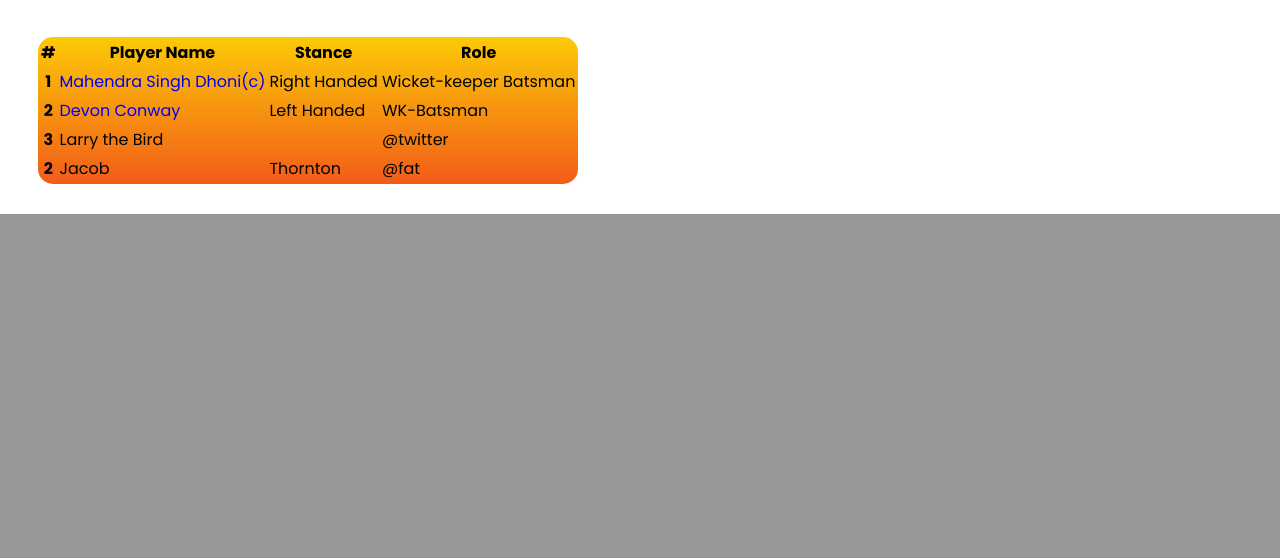
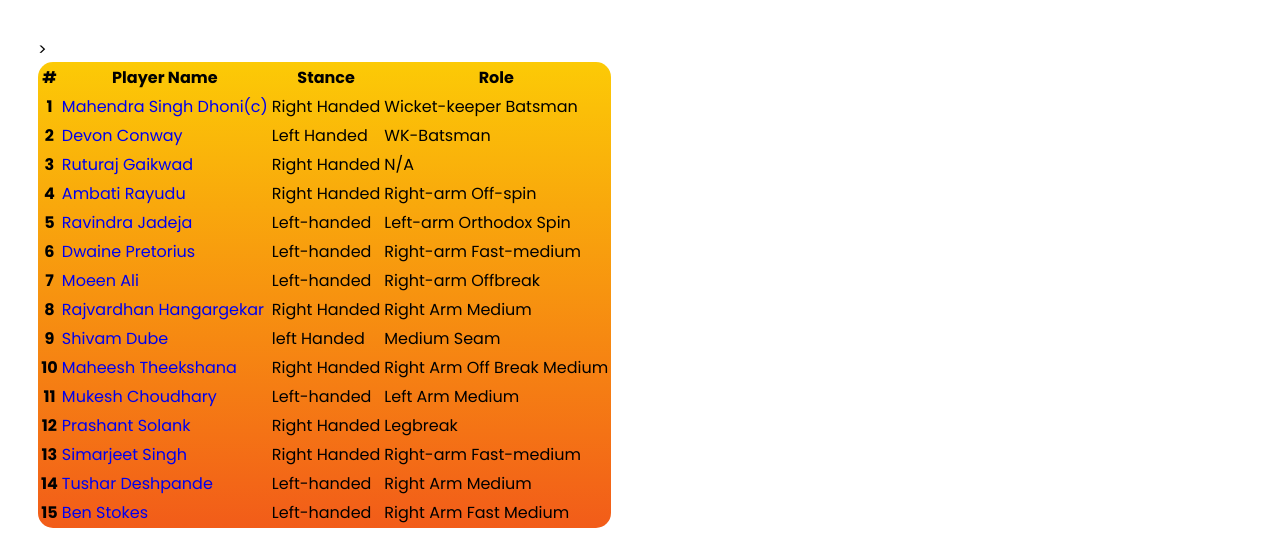
Before and after one commit to HariomTripathi/final-year-project, a Flask app: page /csk in a window 1280 px wide. Shown: the part 1154-1712 px from the top of the page. Before the commit the page ends 1368 px from the top, so only its background shows below. Run offline with Flask 2, Linux system fonts and the light colour scheme; parts of the project's set-up code (start-up, migrations or seed data) failed here and were passed over; some libraries are stand-ins or nearby versions.

Commit message:
csk updates

```diff
--- a/templates/csk.html
+++ b/templates/csk.html
@@ -178,15 +178,98 @@
                 </tr>
                 <tr>
                     <th scope="row">3</th>
-                    <td colspan="2">Larry the Bird</td>
-                    <td>@twitter</td>
+                    <td><a href="https://www.iplt20.com/teams/chennai-super-kings/squad-details/5443">Ruturaj Gaikwad</a></td>
+                    <td>Right Handed</td>
+
+                    <td>N/A</td>
                 </tr>
                 <tr>
-                    <th scope="row">2</th>
-                    <td>Jacob</td>
-                    <td>Thornton</td>
-                    <td>@fat</td>
+                    <th scope="row">4</th>
+                    <td><a href="https://www.iplt20.com/teams/chennai-super-kings/squad-details/100">Ambati Rayudu</a></td>
+                    <td>Right Handed</td>
+
+                    <td>Right-arm Off-spin</td>
+                </tr>>
+                <tr>
+                    <th scope="row">5</th>
+                    <td><a href="https://www.iplt20.com/teams/chennai-super-kings/squad-details/9">Ravindra Jadeja</a></td>
+                    <td> Left-handed</td>
+
+                    <td> Left-arm Orthodox Spin</td>
                 </tr>
+                <tr>
+                    <th scope="row">6</th>
+                    <td><a href="https://www.iplt20.com/teams/chennai-super-kings/squad-details/20573">Dwaine Pretorius</a></td>
+                    <td> Left-handed</td>
+
+                    <td>Right-arm Fast-medium</td>
+                </tr>
+                <tr>
+                    <th scope="row">7</th>
+                    <td><a href="https://www.iplt20.com/teams/chennai-super-kings/squad-details/1735">Moeen Ali</a></td>
+                    <td> Left-handed</td>
+
+                    <td>Right-arm Offbreak</td>
+                </tr>
+                <tr>
+                    <th scope="row">8</th>
+                    <td><a href="https://www.iplt20.com/teams/chennai-super-kings/squad-details/20571">Rajvardhan Hangargekar</a></td>
+                    <td>Right Handed</td>
+
+                    <td>Right Arm Medium</td>
+                </tr>
+                <tr>
+                    <th scope="row">9</th>
+                    <td><a href="https://www.iplt20.com/teams/chennai-super-kings/squad-details/5431">Shivam Dube</a></td>
+                    <td>left Handed</td>
+
+                    <td>Medium Seam</td>
+                </tr>
+                <tr>
+                    <th scope="row">10</th>
+                    <td><a href="https://www.iplt20.com/teams/chennai-super-kings/squad-details/20570">Maheesh Theekshana</a></td>
+                    <td>Right Handed</td>
+
+                    <td> Right Arm Off Break Medium</td>
+                </tr>
+                <tr>
+                    <th scope="row">11</th>
+                    <td><a href="https://www.iplt20.com/teams/chennai-super-kings/squad-details/20575">Mukesh Choudhary</a></td>
+                    <td> Left-handed</td>
+
+                    <td>Left Arm Medium</td>
+                </tr>
+                <tr>
+                    <th scope="row">12</th>
+                    <td><a href="https://www.iplt20.com/teams/chennai-super-kings/squad-details/20576">Prashant Solank</a></td>
+                    <td>Right Handed</td>
+
+                    <td> Legbreak</td>
+                </tr>
+                <tr>
+                    <th scope="row">13</th>
+                    <td><a href="https://www.iplt20.com/teams/chennai-super-kings/squad-details/10789">Simarjeet Singh</a></td>
+                    <td>Right Handed</td>
+
+                    <td>Right-arm Fast-medium</td>
+                </tr>
+                <tr>
+                    <th scope="row">14</th>
+                    <td><a href="https://www.iplt20.com/teams/chennai-super-kings/squad-details/3257">Tushar Deshpande</a></td>
+                    <td>Left-handed</td>
+
+                    <td> Right Arm Medium</td>
+                </tr>
+                <tr>
+                    <th scope="row">15</th>
+                    <td><a href="https://www.iplt20.com/teams/chennai-super-kings/squad-details/1154">Ben Stokes</a></td>
+                    <td>Left-handed</td>
+
+                    <td>Right Arm Fast Medium</td>
+                </tr>
+
+
+
             </tbody>
         </table>
     </div>
```
